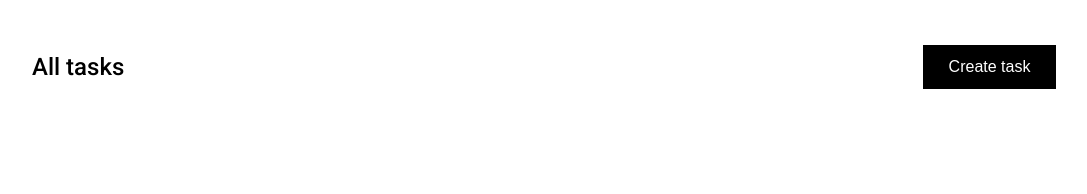
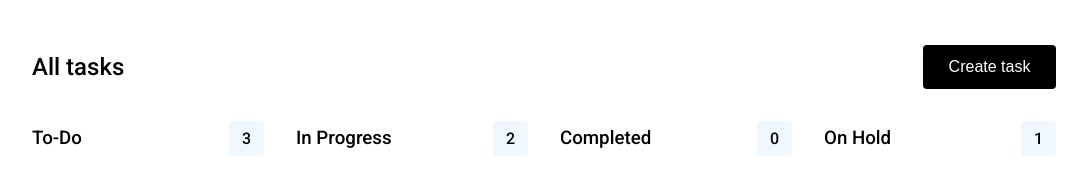
Before and after one commit to t4katona/todo-js, a plain HTML site: page index.html in a window 1280 px wide. Shown: the part 66-260 px from the top of the page, without its empty margins (96-1183 px from the left). Drawn offline with Linux system fonts and the light colour scheme; a web font is replaced by a local one.

Commit message:
created each todo section

```diff
--- a/index.html
+++ b/index.html
@@ -26,10 +26,47 @@
       </ul>
     </nav>
     <main>
-      <header>
+      <header class="main-section-header">
         <h2 class="roboto-medium">All tasks</h2>
         <button class="primary-btn" id="create-task-btn">Create task</button>
       </header>
+      <div class="todos-container">
+        <section class="todo-category-container">
+          <header>
+            <h3 class="roboto-medium">To-Do</h3>
+            <div class="category-counter-container">
+              <p class="category-counter roboto-medium">3</p>
+            </div>
+          </header>
+        </section>
+
+        <section class="todo-category-container">
+          <header>
+            <h3 class="roboto-medium">In Progress</h3>
+            <div class="category-counter-container">
+              <p class="category-counter roboto-medium">2</p>
+            </div>
+          </header>
+        </section>
+
+        <section class="todo-category-container">
+          <header>
+            <h3 class="roboto-medium">Completed</h3>
+            <div class="category-counter-container">
+              <p class="category-counter roboto-medium">0</p>
+            </div>
+          </header>
+        </section>
+
+        <section class="todo-category-container">
+          <header>
+            <h3 class="roboto-medium">On Hold</h3>
+            <div class="category-counter-container">
+              <p class="category-counter roboto-medium">1</p>
+            </div>
+          </header>
+        </section>
+      </div>
     </main>
   </body>
 </html>
--- a/style.css
+++ b/style.css
@@ -26,6 +26,14 @@ header {
   display: flex;
   justify-content: space-between;
   align-items: center;
+}
+
+.todos-container {
+  column-gap: 2rem;
+  display: flex;
+  justify-content: space-between;
+  align-items: flex-start;
+  flex-direction: column;
 }
 
 /* Fonts */
@@ -63,15 +71,36 @@ main {
   width: 100%;
 }
 
+.main-section-header {
+  margin-bottom: 2rem;
+}
+
 .primary-btn {
   background-color: black;
   border: none;
+
+  border-radius: 4px;
   color: white;
   padding: 0.8rem 1.6rem;
   text-align: center;
   text-decoration: none;
   display: inline-block;
   font-size: 1rem;
+}
+
+/* Todos */
+
+.todo-category-container {
+  width: 100%;
+}
+
+.category-counter-container {
+  background-color: aliceblue;
+  border-radius: 4px;
+}
+
+.category-counter {
+  padding: 0.5rem 0.8rem;
 }
 
 @media only screen and (min-width: 600px) {
@@ -83,6 +112,12 @@ main {
 @media only screen and (min-width: 768px) {
   body {
     padding: 0 4rem;
+  }
+
+  .todos-container {
+    align-items: center;
+    flex-direction: row;
+    column-gap: 2rem;
   }
 }
 
```
